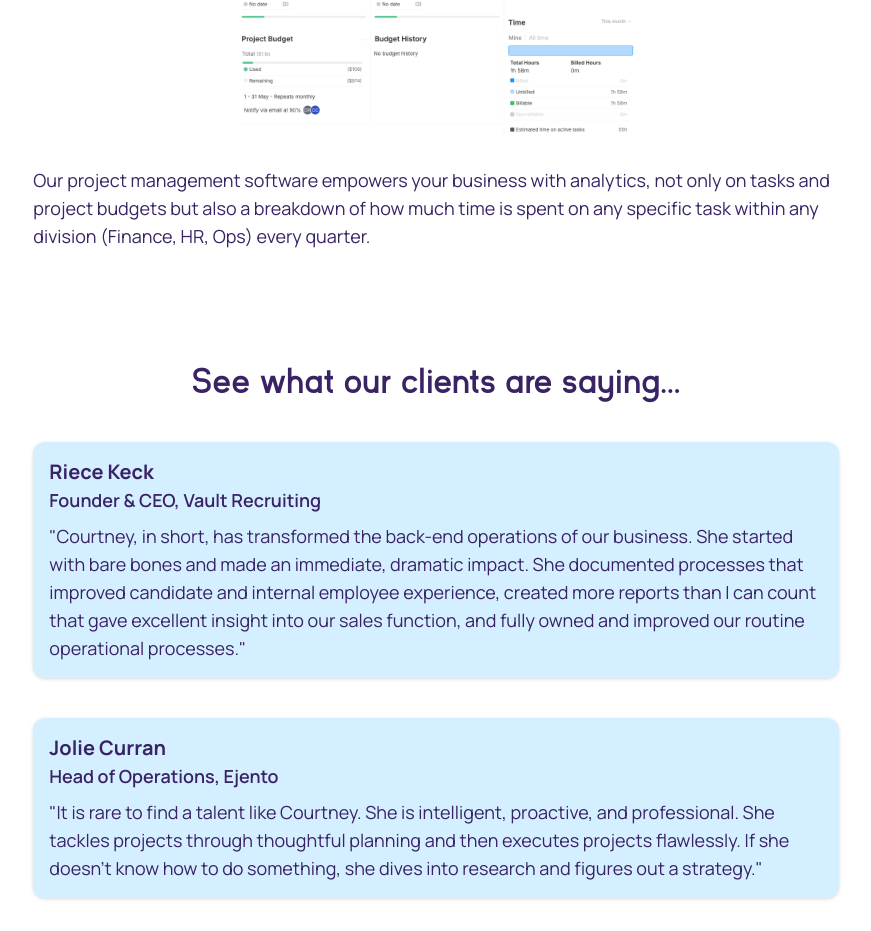
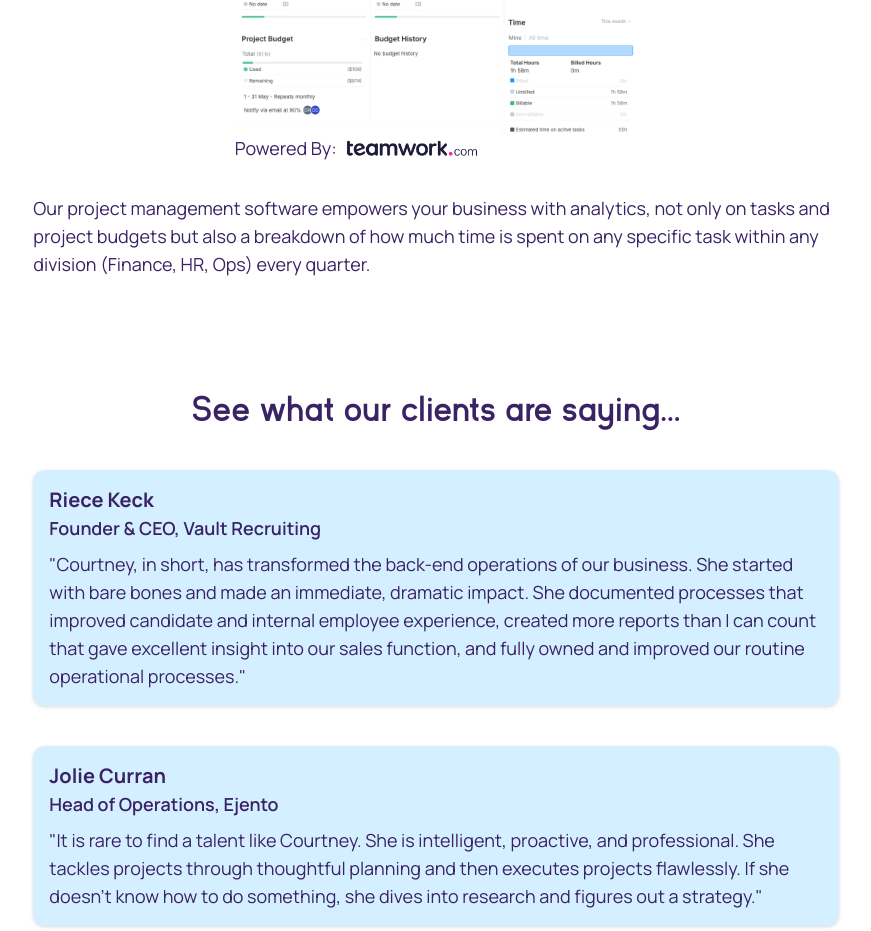
Before and after one commit to hicass/tag-ops-v3, a Next.js app: page / in a window 1280 px wide. Shown: the part 3158-4089 px from the top of the page, without its empty margins (204-1075 px from the left). Built offline with nearby package versions, Linux system fonts and the light colour scheme.

Commit message:
Update copy and add teamwork logo

```diff
--- a/src/components/AboutPage/AboutPageContent.tsx
+++ b/src/components/AboutPage/AboutPageContent.tsx
@@ -82,7 +82,7 @@ export default function AboutPageContent() {
             leader. We offer a
             <span className="manrope-semibold">
               {' '}
-              holistic, flexible, customizable
+              holistic, flexible, and customizable
             </span>{' '}
             model to meet your unique needs. Our approach is rooted in
             collaboration, where we work closely with you to craft tailored
--- a/src/components/LandingPage/LandingPageContent.tsx
+++ b/src/components/LandingPage/LandingPageContent.tsx
@@ -319,6 +319,21 @@ export default function LandingPageContent() {
               width={1010}
               height={638}
             />
+            <p className="flex flex-row items-center gap-2 sm:text-lg">
+              Powered By:{' '}
+              <div className="w-1/3">
+                <Link href="https://www.teamwork.com/" target="_blank">
+                  <Image
+                    src="/images/teamwork-logo.png"
+                    alt="Teamwork Logo"
+                    layout="responsive"
+                    objectFit="cover"
+                    width={1920}
+                    height={248}
+                  />
+                </Link>
+              </div>
+            </p>
           </div>
 
           <p className="mt-4 sm:text-lg">
```
Also changed, not shown: public/images/teamwork-logo.png (added).
